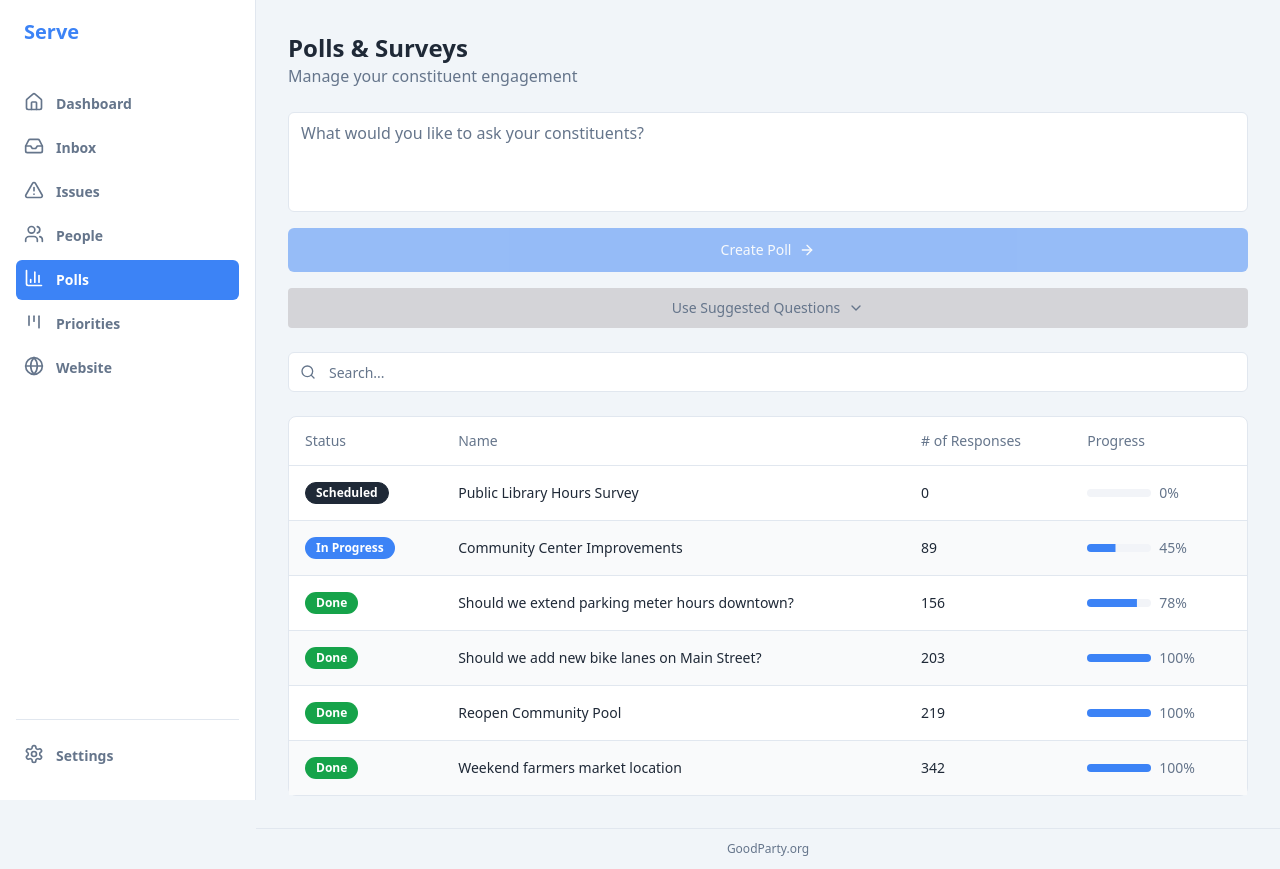
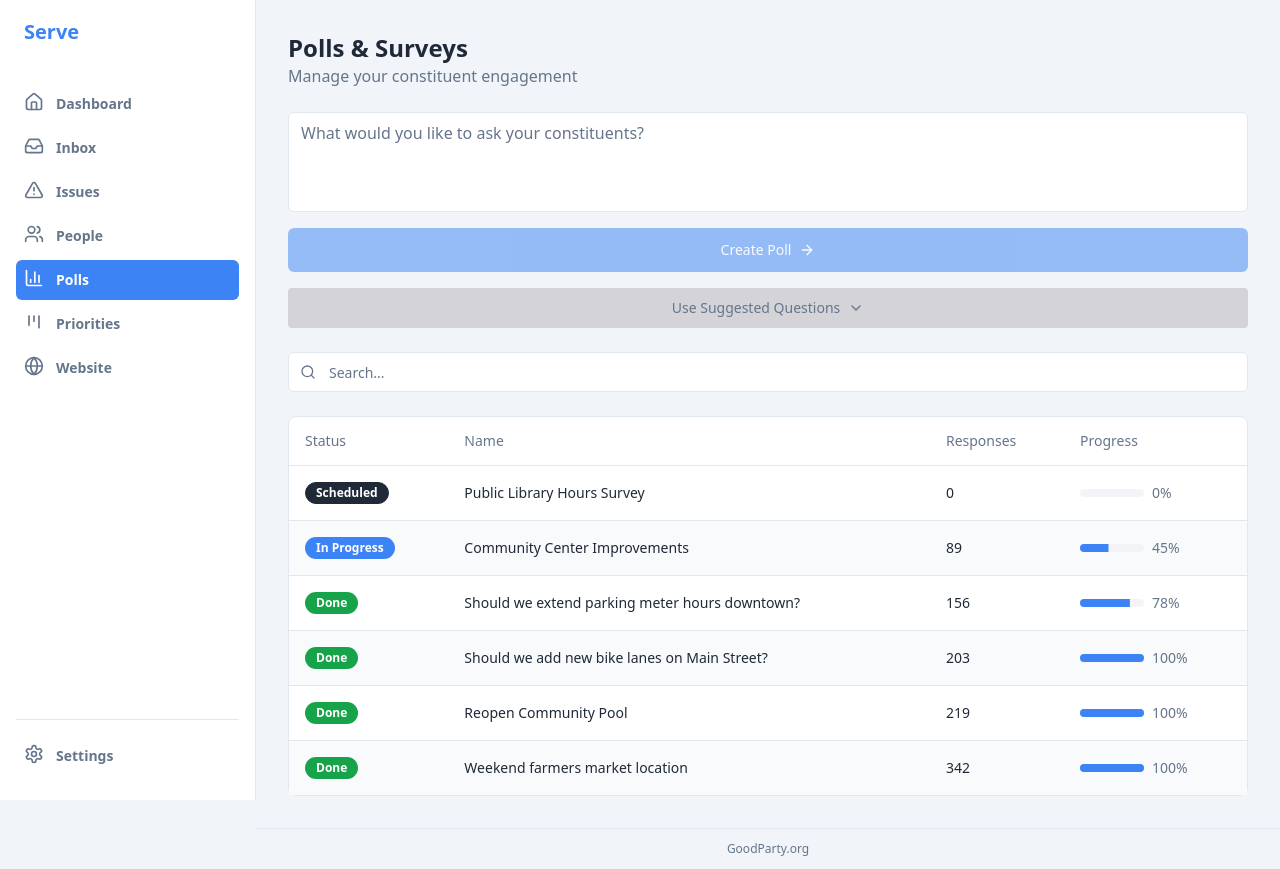
Before and after one commit to kmcost/serve-v3-current, a React (Vite) app: page /polls in a window 1280 px wide. Built offline with nearby package versions, Linux system fonts and the light colour scheme.

Commit message:
Fix column header stacking
Fix the "# of Responses" column header in the Polls page to prevent it from stacking.

```diff
--- a/src/pages/Polls.tsx
+++ b/src/pages/Polls.tsx
@@ -98,7 +98,7 @@ export default function Polls() {
             <TableRow className="hover:bg-transparent">
               <TableHead>Status</TableHead>
               <TableHead>Name</TableHead>
-              <TableHead># of Responses</TableHead>
+              <TableHead className="whitespace-nowrap">Responses</TableHead>
               <TableHead>Progress</TableHead>
             </TableRow>
           </TableHeader>
```
